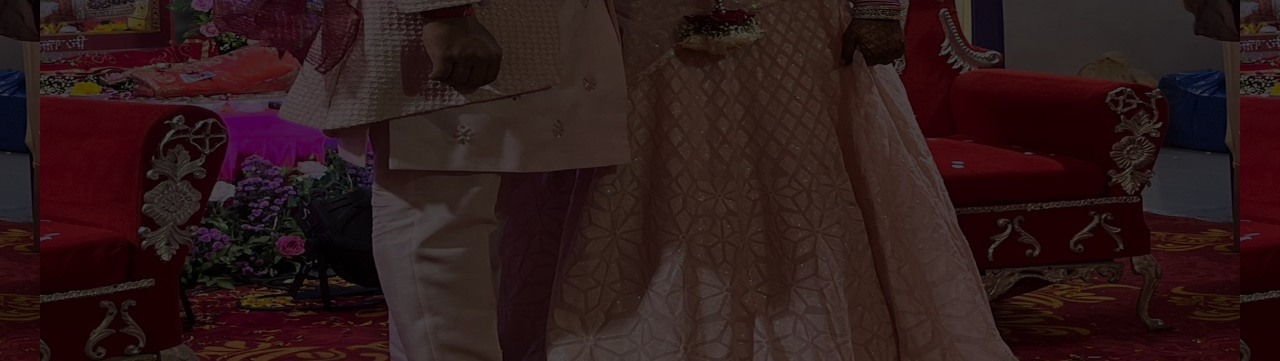
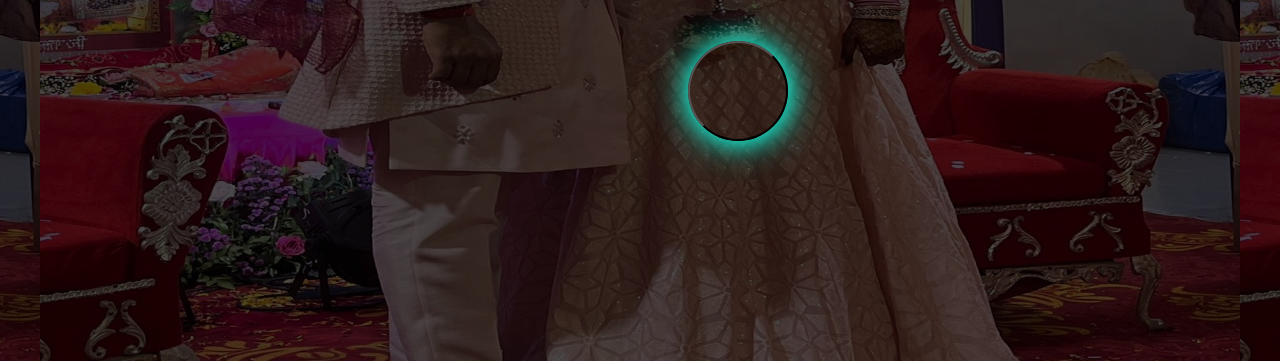
Before and after one commit to dhirazz/Marriage, a plain HTML site: page index.html in a window 1280 px wide. Shown: the part 439-800 px from the top of the page. Drawn offline with Linux system fonts and the light colour scheme.

Commit message:
Update index.html

```diff
--- a/index.html
+++ b/index.html
@@ -44,6 +44,11 @@
           <h1>शुभ विवाह</h1>
         </div>
       </div>
+      <button id="dhol" onclick="play()">
+        <!-- <img src="icon.jpeg" width="100px" height="100px" /> -->
+      </button>
+
+      <!-- <input id="dhol" type="submit" onclick="play()" value="submit" /> -->
     </div>
     <script src=""></script>
     <script src="script.js"></script>
```
